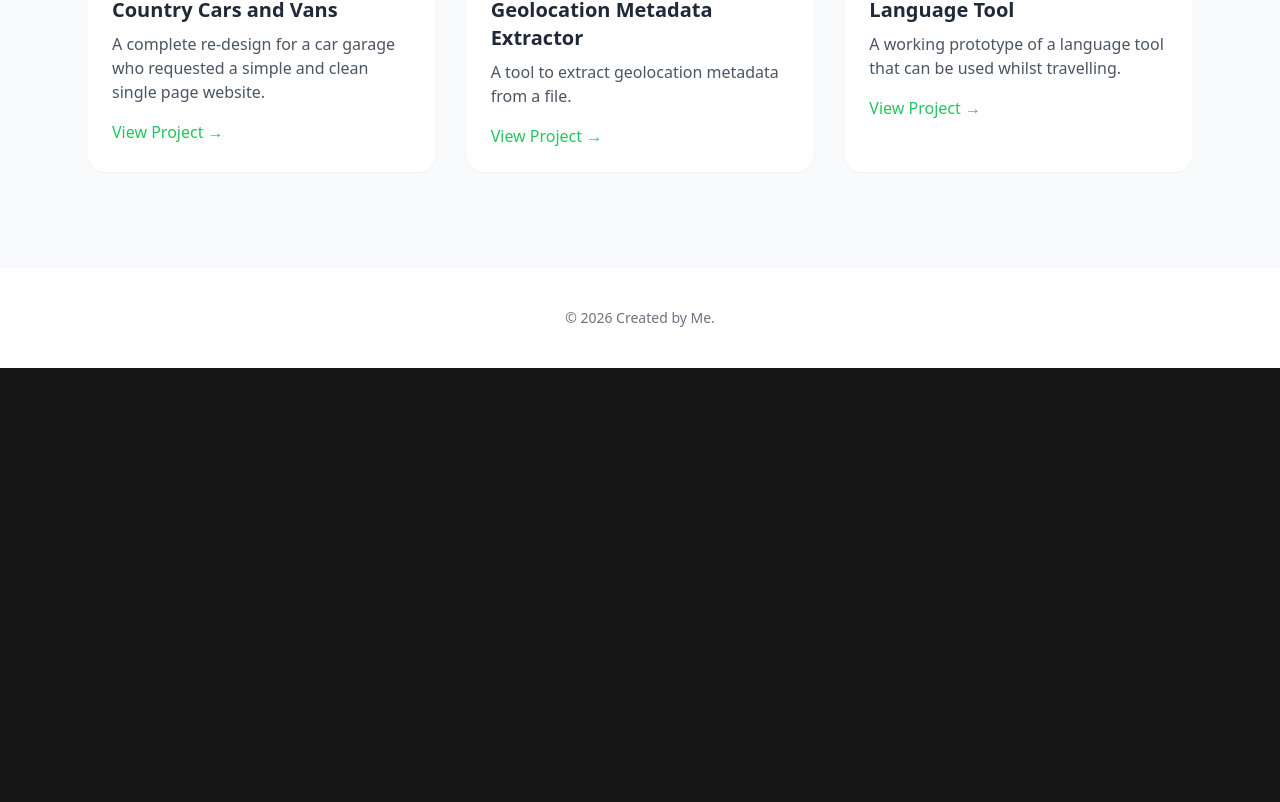
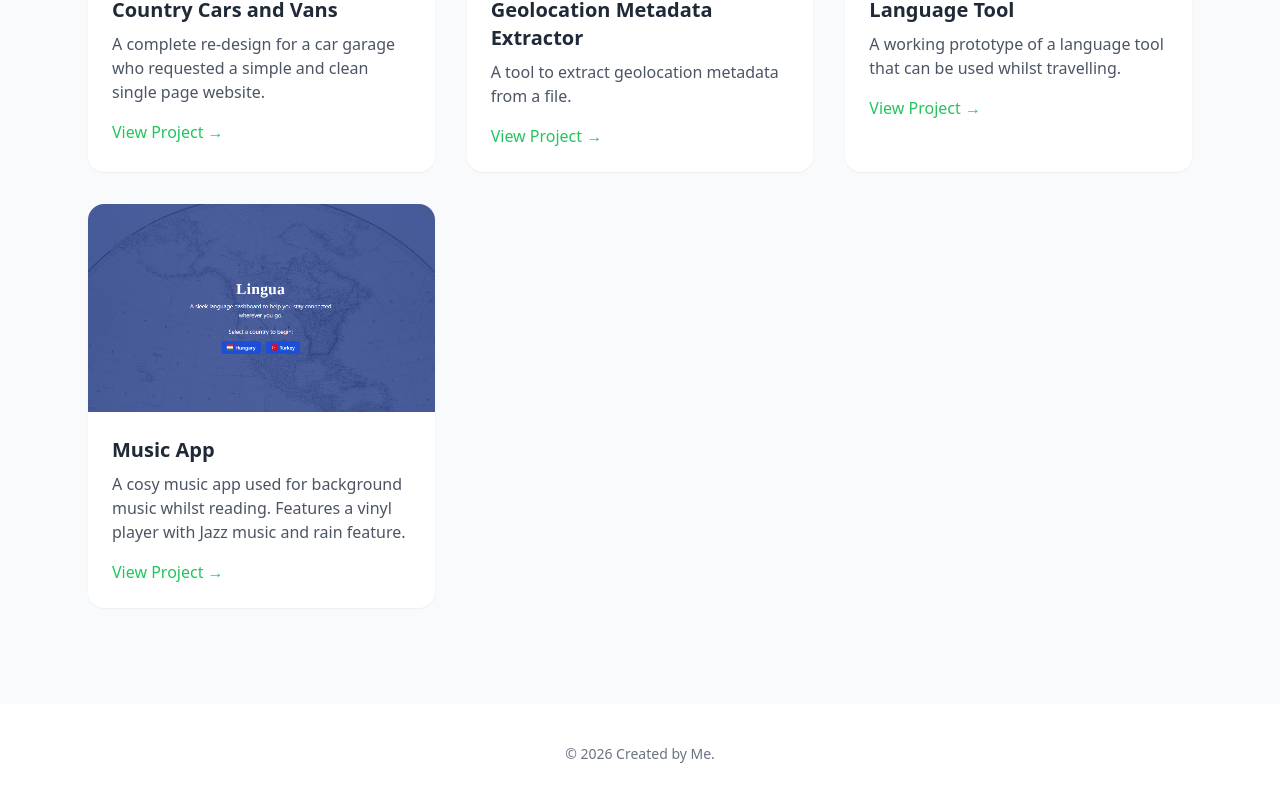
Before and after one commit to millyhx/portfolio, a Vue app: page / in a window 1280 px wide. Shown: the part 3242-4044 px from the top of the page. Before the commit the page ends 3610 px from the top, so only its background shows below. Built offline with nearby package versions, Linux system fonts and the light colour scheme.

Commit message:
Adding music app to project portfolio

```diff
--- a/src/App.vue
+++ b/src/App.vue
@@ -379,6 +379,13 @@ const projects = [
     image: project3,
     location: 'https://github.com/millyhx/lingua',
   },
+  {
+    title: 'Music App',
+    description:
+      'A cosy music app used for background music whilst reading. Features a vinyl player with Jazz music and rain feature.',
+    image: project3,
+    location: 'https://millyhx.github.io/musicapp/',
+  },
 ]
 
 </script>
```
